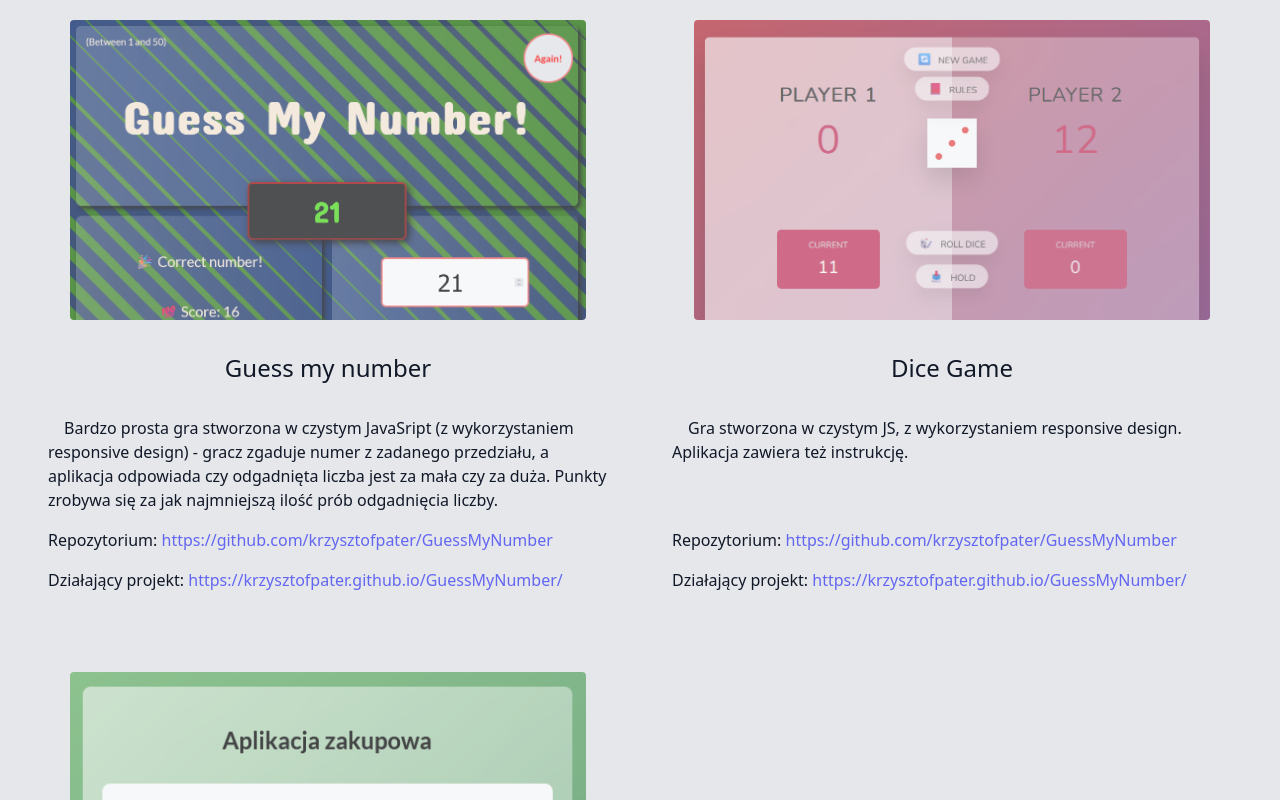
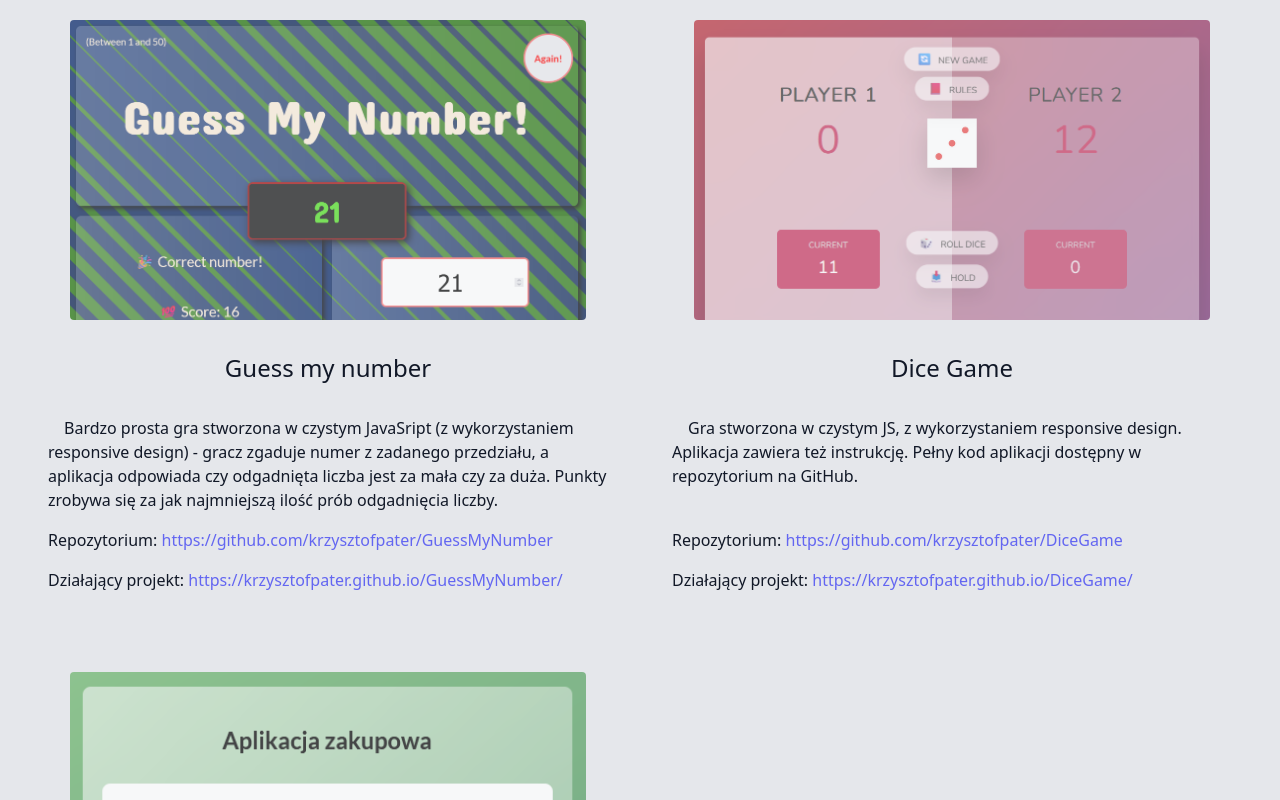
Before and after one commit to krzysztofpater/Portfolio, a Next.js app: page /portfolio in a window 1280 px wide. Shown: the part 2000-2800 px from the top of the page. Built offline with nearby package versions, Linux system fonts and the light colour scheme.

Commit message:
few changes in data file

```diff
--- a/src/data/portfolioData.ts
+++ b/src/data/portfolioData.ts
@@ -7,7 +7,7 @@ export const portfolioData = [
     repoUrl: "https://github.com/krzysztofpater/ParadiseIsland",
     url: "https://krzysztofpater.github.io/ParadiseIsland/",
     description:
-      "Strona internetowa wykonana z wykorzystaniem SASS oraz JS. Po więcej szczegółów sprawdź repozytorium na GitHub",
+      "Strona internetowa wykonana z wykorzystaniem SASS oraz JS. Więcej szczegółów znajdziesz w repozytorium na GitHub",
     additionalInfo: "",
   },
   {
@@ -18,7 +18,7 @@ export const portfolioData = [
     repoUrl: "https://github.com/krzysztofpater/Audiofans",
     url: "https://krzysztofpater.github.io/Audiofans/",
     description:
-      "Strona internetowa wykonana z wykorzystaniem Bootstrap, SASS oraz JS. Po więcej szczegółów sprawdź repozytorium na GitHub",
+      "Strona internetowa wykonana z wykorzystaniem Bootstrap, SASS oraz JS. Więcej szczegółów znajdziesz w repozytorium na GitHub",
     additionalInfo: "",
   },
   {
@@ -29,7 +29,7 @@ export const portfolioData = [
     repoUrl: "https://github.com/krzysztofpater/Digitalgold",
     url: "https://krzysztofpater.github.io/Digitalgold/",
     description:
-      "Strona internetowa wykonana z wykorzystaniem SASS oraz JS. Po więcej szczegółów sprawdź repozytorium na GitHub",
+      "Strona internetowa wykonana z wykorzystaniem SASS oraz JS. Więcej szczegółów znajdziesz w repozytorium na GitHub",
     additionalInfo: "",
   },
   {
@@ -48,10 +48,10 @@ export const portfolioData = [
     title: "Javascript",
     name: "Dice Game",
     img: "/dice_game2.png",
-    repoUrl: "https://github.com/krzysztofpater/GuessMyNumber",
-    url: "https://krzysztofpater.github.io/GuessMyNumber/",
+    repoUrl: "https://github.com/krzysztofpater/DiceGame",
+    url: "https://krzysztofpater.github.io/DiceGame/",
     description:
-      "Gra stworzona w czystym JS, z wykorzystaniem responsive design. Aplikacja zawiera też instrukcję. ",
+      "Gra stworzona w czystym JS, z wykorzystaniem responsive design. Aplikacja zawiera też instrukcję. Pełny kod aplikacji dostępny w repozytorium na GitHub.",
     additionalInfo: "",
   },
   {
```
